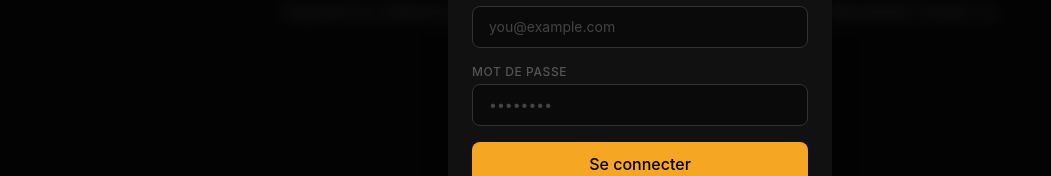
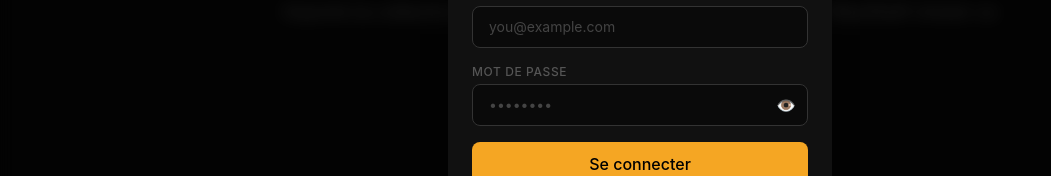
Before and after one commit to Joy-Desdevises/WaxShelf, a React (Vite) app: page / in a window 1280 px wide. Both pictures are taken after a click on the button "Connexion". Shown: the part 322-498 px from the top of the page, without its empty margins (0-1051 px from the left). Built offline with nearby package versions, Linux system fonts and the light colour scheme; no server answers; the database is empty.

Commit message:
visibilite mot de passe

```diff
--- a/src/components/modals/AuthModal.jsx
+++ b/src/components/modals/AuthModal.jsx
@@ -55,8 +55,20 @@ export default function AuthModal({ onClose }) {
                 required
               />
             )}
-            <Field label="Email" type="email" value={email} onChange={setEmail} placeholder="you@example.com" required />
-            <Field label="Mot de passe" type="password" value={password} onChange={setPassword} placeholder="••••••••" required />
+            <Field
+              label="Email"
+              type="email"
+              value={email}
+              onChange={setEmail}
+              placeholder="you@example.com"
+              required
+            />
+            <PasswordField
+              label="Mot de passe"
+              value={password}
+              onChange={setPassword}
+              required
+            />
 
             {error && <p className="text-sm text-red-400">{error}</p>}
 
@@ -71,7 +83,7 @@ export default function AuthModal({ onClose }) {
         )}
 
         <p className="mt-4 text-center text-sm text-[#555]">
-          {mode === 'signin' ? "Pas encore de compte ? " : "Déjà un compte ? "}
+          {mode === 'signin' ? 'Pas encore de compte ? ' : 'Déjà un compte ? '}
           <button
             onClick={() => setMode(mode === 'signin' ? 'signup' : 'signin')}
             className="text-[#f5a623] hover:underline"
@@ -87,7 +99,9 @@ export default function AuthModal({ onClose }) {
 function Field({ label, type, value, onChange, placeholder, required }) {
   return (
     <div>
-      <label className="mb-1 block text-xs font-medium uppercase tracking-wider text-[#555]">{label}</label>
+      <label className="mb-1 block text-xs font-medium uppercase tracking-wider text-[#555]">
+        {label}
+      </label>
       <input
         type={type}
         value={value}
@@ -99,3 +113,33 @@ function Field({ label, type, value, onChange, placeholder, required }) {
     </div>
   )
 }
+
+function PasswordField({ label, value, onChange, required }) {
+  const [visible, setVisible] = useState(false)
+
+  return (
+    <div>
+      <label className="mb-1 block text-xs font-medium uppercase tracking-wider text-[#555]">
+        {label}
+      </label>
+      <div className="relative">
+        <input
+          type={visible ? 'text' : 'password'}
+          value={value}
+          onChange={(e) => onChange(e.target.value)}
+          placeholder="••••••••"
+          required={required}
+          className="w-full rounded-lg border border-[#333] bg-[#0a0a0a] px-4 py-2.5 pr-11 text-sm text-white placeholder-[#444] outline-none focus:border-[#f5a623] transition"
+        />
+        <button
+          type="button"
+          onClick={() => setVisible((v) => !v)}
+          className="absolute right-3 top-1/2 -translate-y-1/2 text-[#555] hover:text-white transition"
+          aria-label={visible ? 'Masquer le mot de passe' : 'Afficher le mot de passe'}
+        >
+          {visible ? '🙈' : '👁️'}
+        </button>
+      </div>
+    </div>
+  )
+}
```
